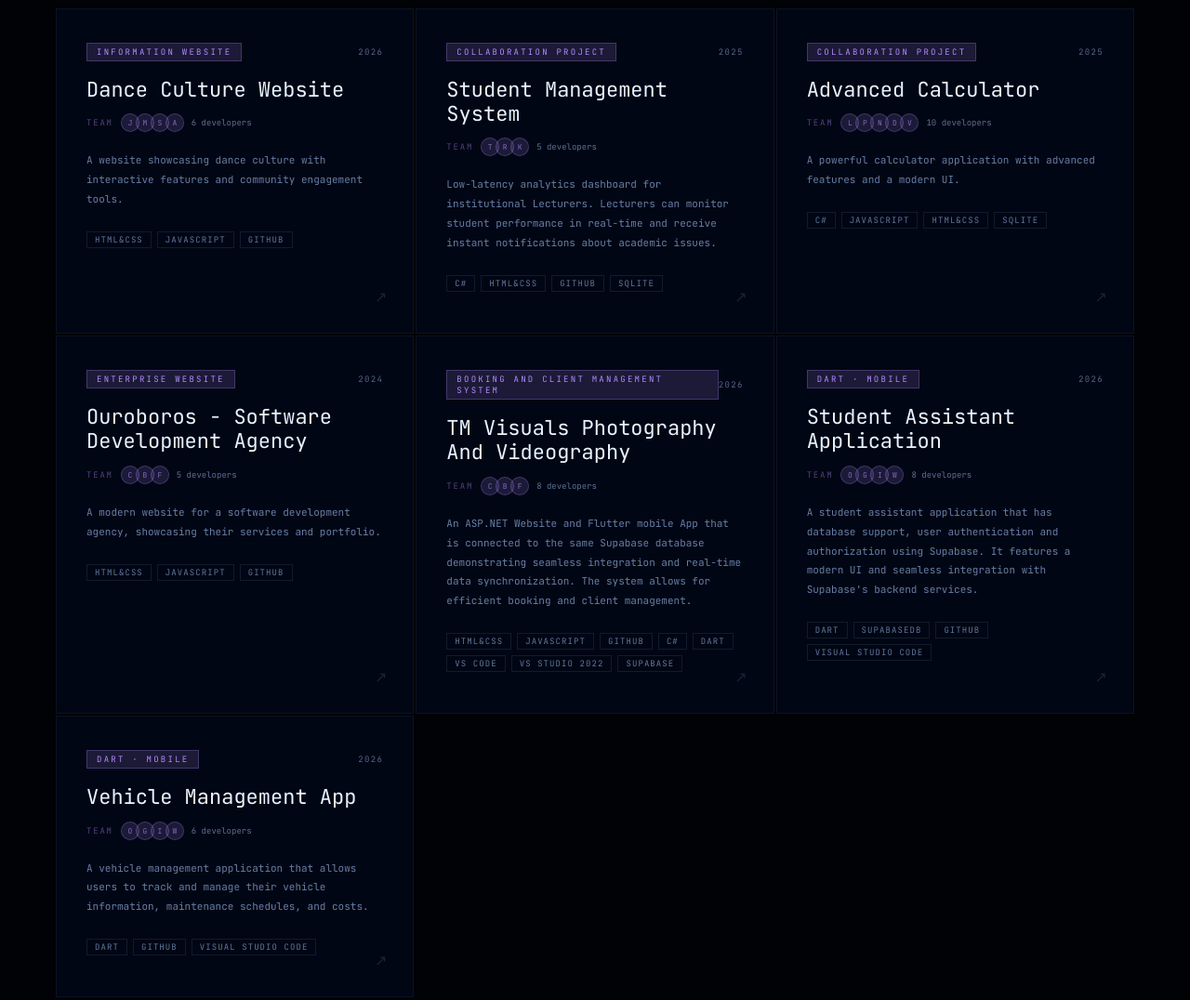
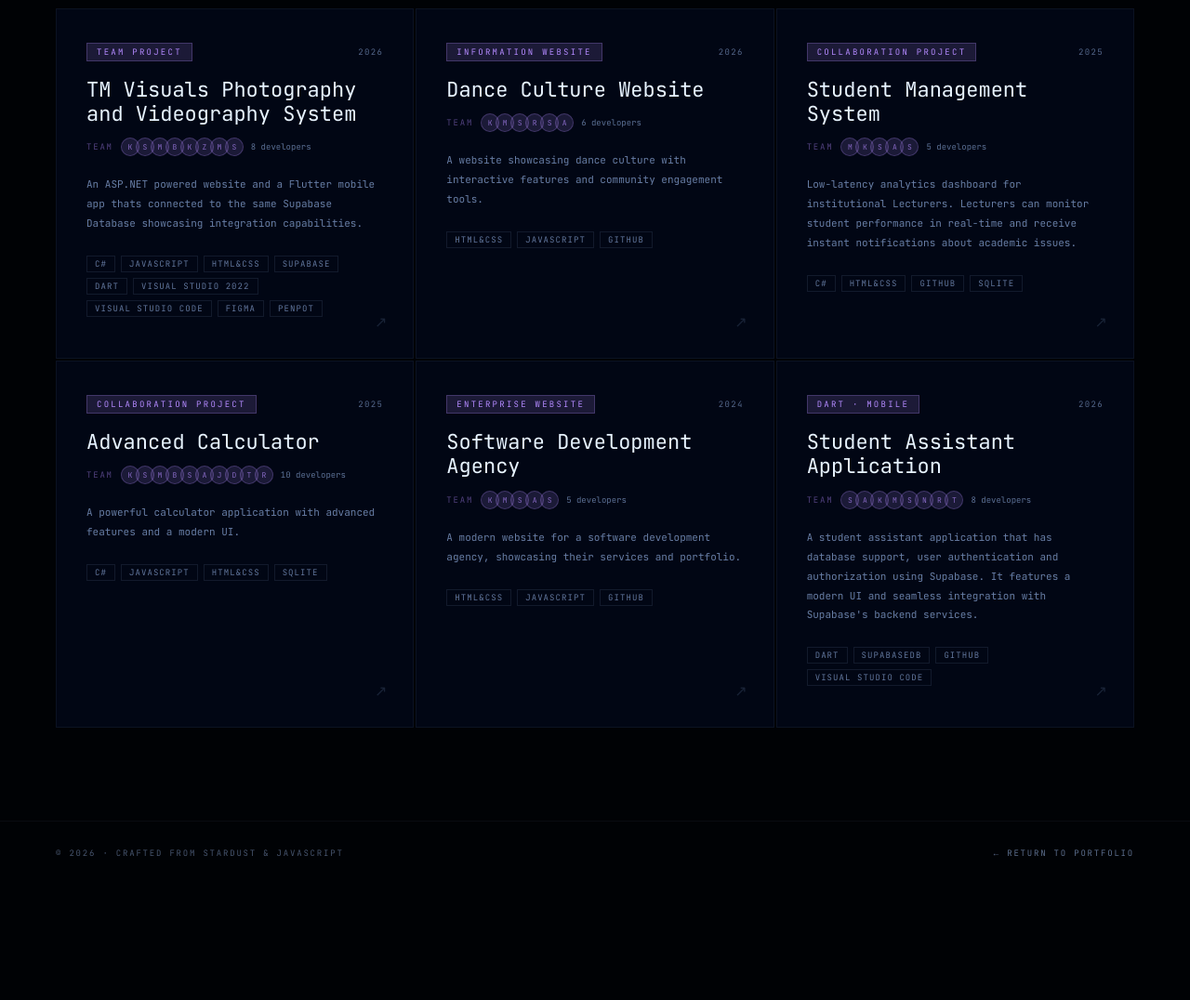
Before and after one commit to Truce-hash/Portfolio, a plain HTML site: page main/Projects.html in a window 1280 px wide. Shown: the part 1460-2536 px from the top of the page at 93% size. After the commit the page ends 2412 px from the top, so only its background shows below. Drawn offline with Linux system fonts and the light colour scheme.

Commit message:
Update project cards with new links and descriptions; remove unused styles and adjust cursor behavior

```diff
--- a/main/Projects.html
+++ b/main/Projects.html
@@ -63,7 +63,7 @@
     </div>
     <div class="cards-grid two-col">
 
-      <div class="project-card reveal" data-type="solo">
+      <a href="https://github.com/Truce-hash/PhysioTherapyWebsite" target="_blank" rel="noopener noreferrer" aria-label="Health and Wellness Center - Physiotherapy — view on GitHub" class="project-card reveal" data-type="solo">
         <div class="card-meta">
           <span class="card-tag solo-tag">Featured · Full-Stack</span>
           <span class="card-year">2026</span>
@@ -75,7 +75,7 @@
           <span class="stack-tag">PostgreSQL</span><span class="stack-tag">GitHub</span>
         </div>
         <span class="card-arrow">↗</span>
-      </div>
+      </a>
 
       <div class="project-card reveal" data-type="solo">
         <div class="card-meta">
@@ -131,8 +131,36 @@
       <span class="group-count">06 projects</span>
     </div>
     <div class="cards-grid">
+     <!--TM Visuals Project-->
+      <a href="https://github.com/Truce-hash/TM-Visuals-Project" target="_blank" rel="noopener noreferrer" aria-label="TM Visuals Project — view on GitHub" class="project-card collab-card reveal" data-type="collab">
+        <div class="card-meta">
+          <span class="card-tag collab-tag">Team Project</span>
+          <span class="card-year">2026</span>
+        </div>
+        <h3 class="card-title">TM Visuals Photography and Videography System</h3>
+        <div class="card-team">
+          <span class="team-label">Team</span>
+          <div class="team-avatars">
+            <div class="team-avatar">K</div><div class="team-avatar">S</div>
+            <div class="team-avatar">M</div><div class="team-avatar">B</div>
+            <div class="team-avatar">K</div><div class="team-avatar">Z</div>
+            <div class="team-avatar">M</div><div class="team-avatar">S</div>
+          </div>
+          <span class="team-size">8 developers</span>
+        </div>
+        <p class="card-desc">An ASP.NET powered website and a Flutter mobile app thats connected to the same Supabase Database showcasing integration capabilities.</p>
+        <div class="card-stack">
+          <span class="stack-tag">C#</span><span class="stack-tag">Javascript</span>
+          <span class="stack-tag">HTML&CSS</span><span class="stack-tag">Supabase</span>
+          <span class="stack-tag">Dart</span><span class="stack-tag">Visual Studio 2022</span>
+          <span class="stack-tag">Visual Studio Code</span><span class="stack-tag">Figma</span>
+          <span class="stack-tag">PenPot</span>
+        </div>
+        <span class="card-arrow">↗</span>
+      </a>
 
-      <div class="project-card collab-card reveal" data-type="collab">
+      <!--Dance Culture Website-->
+      <a href="https://github.com/Truce-hash/Dance-Culture-Website-SOE-Project-" target="_blank" rel="noopener noreferrer" aria-label="Dance Culture Website — view on GitHub" class="project-card collab-card reveal" data-type="collab">
         <div class="card-meta">
           <span class="card-tag collab-tag">Information Website</span>
           <span class="card-year">2026</span>
@@ -141,7 +169,8 @@
         <div class="card-team">
           <span class="team-label">Team</span>
           <div class="team-avatars">
-            <div class="team-avatar">J</div><div class="team-avatar">M</div>
+            <div class="team-avatar">K</div><div class="team-avatar">M</div>
+            <div class="team-avatar">S</div><div class="team-avatar">R</div>
             <div class="team-avatar">S</div><div class="team-avatar">A</div>
           </div>
           <span class="team-size">6 developers</span>
@@ -152,9 +181,10 @@
           <span class="stack-tag">GitHub</span>
         </div>
         <span class="card-arrow">↗</span>
-      </div>
+      </a>
 
-      <div class="project-card collab-card reveal" data-type="collab">
+      <!--Student Management System-->
+      <a href="https://github.com/Truce-hash/SOD316C-Project" target="_blank" rel="noopener noreferrer" aria-label="Student Management System — view on GitHub" class="project-card collab-card reveal" data-type="collab">
         <div class="card-meta">
           <span class="card-tag collab-tag">Collaboration Project</span>
           <span class="card-year">2025</span>
@@ -163,8 +193,9 @@
         <div class="card-team">
           <span class="team-label">Team</span>
           <div class="team-avatars">
-            <div class="team-avatar">T</div><div class="team-avatar">R</div>
-            <div class="team-avatar">K</div>
+            <div class="team-avatar">M</div><div class="team-avatar">K</div>
+            <div class="team-avatar">S</div><div class="team-avatar">A</div>
+            <div class="team-avatar">S</div>
           </div>
           <span class="team-size">5 developers</span>
         </div>
@@ -174,9 +205,10 @@
           <span class="stack-tag">GitHub</span><span class="stack-tag">SQLite</span>
         </div>
         <span class="card-arrow">↗</span>
-      </div>
+      </a>
 
-      <div class="project-card collab-card reveal" data-type="collab">
+      <!--Advanced Calculator-->
+      <a href="https://github.com/Truce-hash/SOE-Calculator-Project" target="_blank" rel="noopener noreferrer" aria-label="Advanced Calculator — view on GitHub" class="project-card collab-card reveal" data-type="collab">
         <div class="card-meta">
           <span class="card-tag collab-tag">Collaboration Project</span>
           <span class="card-year">2025</span>
@@ -185,9 +217,11 @@
         <div class="card-team">
           <span class="team-label">Team</span>
           <div class="team-avatars">
-            <div class="team-avatar">L</div><div class="team-avatar">P</div>
-            <div class="team-avatar">N</div><div class="team-avatar">D</div>
-            <div class="team-avatar">V</div>
+            <div class="team-avatar">K</div><div class="team-avatar">S</div>
+            <div class="team-avatar">M</div><div class="team-avatar">B</div>
+            <div class="team-avatar">S</div><div class="team-avatar">A</div>
+            <div class="team-avatar">J</div><div class="team-avatar">D</div>
+            <div class="team-avatar">T</div><div class="team-avatar">R</div>
           </div>
           <span class="team-size">10 developers</span>
         </div>
@@ -197,19 +231,21 @@
           <span class="stack-tag">HTML&CSS</span><span class="stack-tag">SQLite</span>
         </div>
         <span class="card-arrow">↗</span>
-      </div>
+      </a>
 
-      <div class="project-card collab-card reveal" data-type="collab">
+      <!--Software Development Agency-->
+      <a href="https://github.com/Truce-hash/Ouroboros-Inc-" target="_blank" rel="noopener noreferrer" aria-label="Software Development Agency — view on GitHub" class="project-card collab-card reveal" data-type="collab">
         <div class="card-meta">
           <span class="card-tag collab-tag">Enterprise Website</span>
           <span class="card-year">2024</span>
         </div>
-        <h3 class="card-title">Ouroboros - Software Development Agency</h3>
+        <h3 class="card-title">Software Development Agency</h3>
         <div class="card-team">
           <span class="team-label">Team</span>
           <div class="team-avatars">
-            <div class="team-avatar">C</div><div class="team-avatar">B</div>
-            <div class="team-avatar">F</div>
+            <div class="team-avatar">K</div><div class="team-avatar">M</div>
+            <div class="team-avatar">S</div><div class="team-avatar">A</div>
+            <div class="team-avatar">S</div>
           </div>
           <span class="team-size">5 developers</span>
         </div>
@@ -219,33 +255,10 @@
           <span class="stack-tag">GitHub</span>
         </div>
         <span class="card-arrow">↗</span>
-      </div>
+      </a>
 
-      <div class="project-card collab-card reveal" data-type="collab">
-        <div class="card-meta">
-          <span class="card-tag collab-tag">Booking and Client Management System</span>
-          <span class="card-year">2026</span>
-        </div>
-        <h3 class="card-title">TM Visuals Photography And Videography</h3>
-        <div class="card-team">
-          <span class="team-label">Team</span>
-          <div class="team-avatars">
-            <div class="team-avatar">C</div><div class="team-avatar">B</div>
-            <div class="team-avatar">F</div>
-          </div>
-          <span class="team-size">8 developers</span>
-        </div>
-        <p class="card-desc">An ASP.NET Website and Flutter mobile App that is connected to the same Supabase database demonstrating seamless integration and real-time data synchronization. The system allows for efficient booking and client management.</p>
-        <div class="card-stack">
-          <span class="stack-tag">HTML&CSS</span><span class="stack-tag">Javascript</span>
-          <span class="stack-tag">GitHub</span><span class="stack-tag">C#</span>
-          <span class="stack-tag">Dart</span><span class="stack-tag">VS Code</span>
-          <span class="stack-tag">VS Studio 2022</span><span class="stack-tag">Supabase</span>
-        </div>
-        <span class="card-arrow">↗</span>
-      </div>
-
-      <div class="project-card collab-card reveal" data-type="collab">
+      <!--Student Assistant Application-->
+      <a href="https://github.com/Truce-hash/Student-Info-App-TPG" target="_blank" rel="noopener noreferrer" aria-label="Student Assistant Application — view on GitHub" class="project-card collab-card reveal" data-type="collab">
         <div class="card-meta">
           <span class="card-tag collab-tag">Dart · Mobile</span>
           <span class="card-year">2026</span>
@@ -254,8 +267,10 @@
         <div class="card-team">
           <span class="team-label">Team</span>
           <div class="team-avatars">
-            <div class="team-avatar">O</div><div class="team-avatar">G</div>
-            <div class="team-avatar">I</div><div class="team-avatar">W</div>
+            <div class="team-avatar">S</div><div class="team-avatar">A</div>
+            <div class="team-avatar">K</div><div class="team-avatar">M</div>
+            <div class="team-avatar">S</div><div class="team-avatar">N</div>
+            <div class="team-avatar">R</div><div class="team-avatar">T</div>
           </div>
           <span class="team-size">8 developers</span>
         </div>
@@ -265,8 +280,9 @@
           <span class="stack-tag">Github</span><span class="stack-tag">Visual Studio Code</span>
         </div>
         <span class="card-arrow">↗</span>
-      </div>
+      </a>
 
+      <!--Vehicle Management App
       <div class="project-card collab-card reveal" data-type="collab">
         <div class="card-meta">
           <span class="card-tag collab-tag">Dart · Mobile</span>
@@ -276,8 +292,9 @@
         <div class="card-team">
           <span class="team-label">Team</span>
           <div class="team-avatars">
-            <div class="team-avatar">O</div><div class="team-avatar">G</div>
-            <div class="team-avatar">I</div><div class="team-avatar">W</div>
+            <div class="team-avatar">K</div><div class="team-avatar">M</div>
+            <div class="team-avatar">S</div><div class="team-avatar">A</div>
+            <div class="team-avatar">S</div><div class="team-avatar">M</div>
           </div>
           <span class="team-size">6 developers</span>
         </div>
@@ -287,7 +304,7 @@
           <span class="stack-tag">Github</span><span class="stack-tag">Visual Studio Code</span>
         </div>
         <span class="card-arrow">↗</span>
-      </div>
+      </div>-->
 
     </div>
   </div>
--- a/main/shared.css
+++ b/main/shared.css
@@ -1,8 +1,3 @@
-/* ============================================================
-   shared.css — loaded AFTER portfolioStyle.css / projectsStyle.css
-   Fixes + interaction polish common to both pages
-   ============================================================ */
-
 html { scroll-padding-top: 90px; }
 
 /* ── Page fade between portfolio <-> projects ─────────────── */
@@ -127,3 +122,6 @@ nav.nav-hidden { transform: translateY(-100%); }
   *, *::before, *::after { animation-duration: .01ms !important; animation-iteration-count: 1 !important; transition-duration: .01ms !important; scroll-behavior: auto !important; }
   .reveal { opacity: 1; transform: none; }
 }
+
+/* ── Cards without a link yet: no pointer affordances ─────── */
+div.project-card .card-arrow { display: none; }
--- a/main/shared.js
+++ b/main/shared.js
@@ -58,7 +58,7 @@
   });
 
   // ─── CURSOR (mouse only; one delegated listener instead of per-element ones) ───
-  const HOVERABLE = 'a, button, .project-card, .skill-node, .teaser-card, .stat-card, .filter-btn, .contact-link';
+  const HOVERABLE = 'a, button, .skill-node, .teaser-card, .stat-card, .filter-btn, .contact-link';
   if (finePointer) {
     const dot = $('#cursor'), ring = $('#cursor-ring');
     let mx = -100, my = -100, rx = -100, ry = -100;
```
